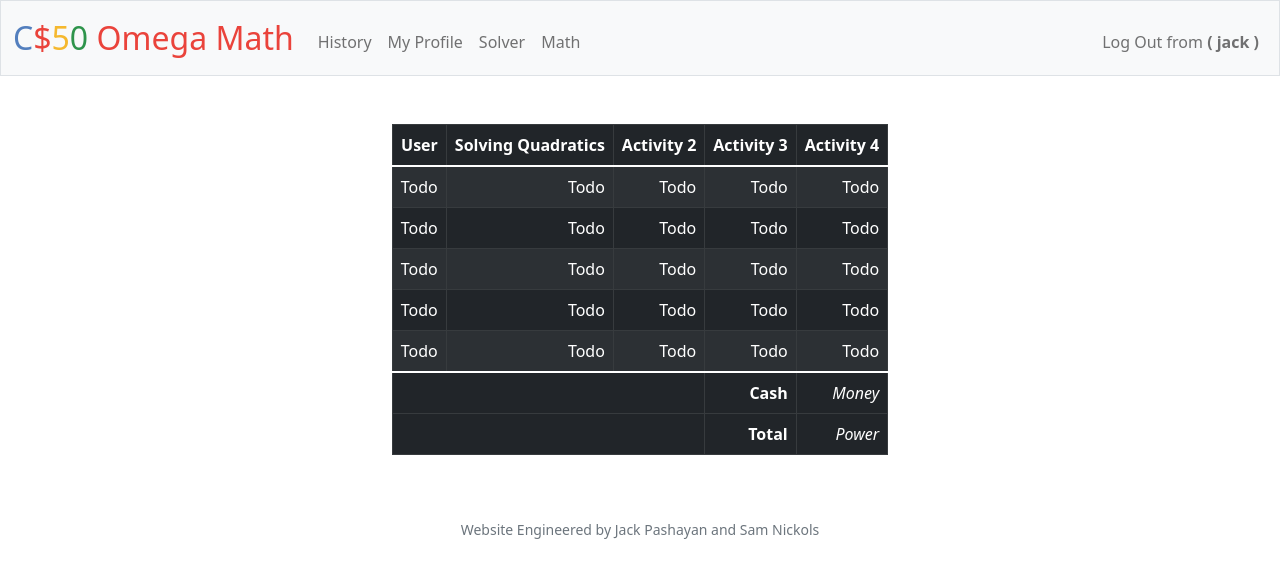
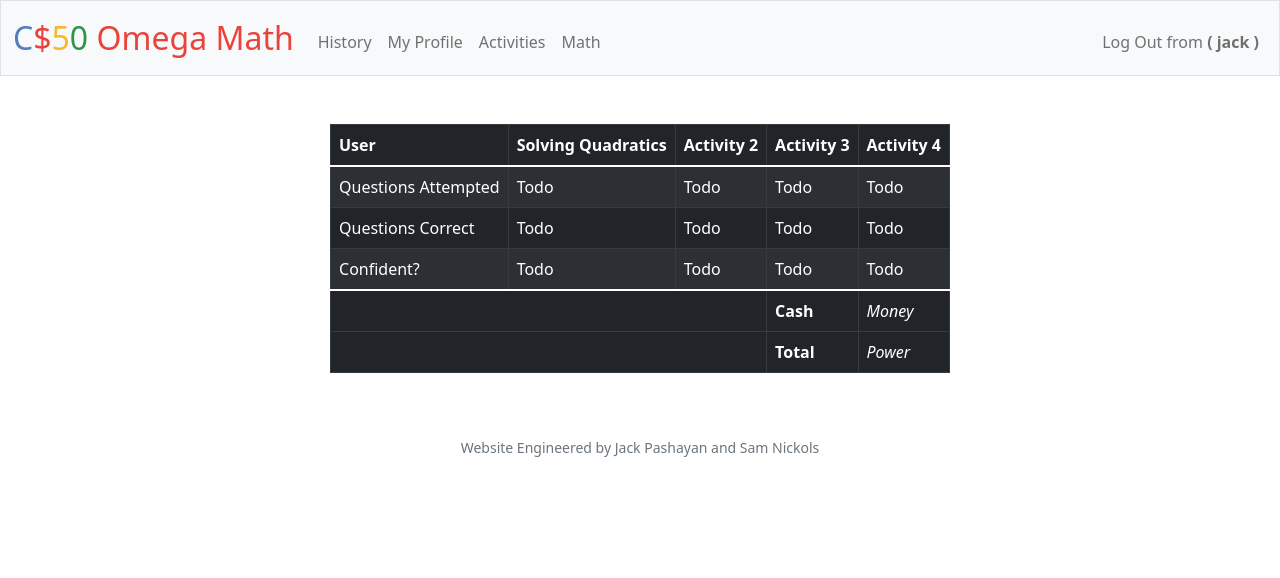
Before and after one commit to jackberrypassionfruit/CS50_Project, a Flask app: page / in a window 1280 px wide. Shown: the top 578 px of the page. Run offline with Flask 2, Linux system fonts and the light colour scheme; a user stored in the database is signed in; some libraries are stand-ins or nearby versions.

Commit message:
changed a lot honestly

```diff
--- a/app.py
+++ b/app.py
@@ -83,9 +83,64 @@ def register():
         return render_template("register.html")
 
 
+@app.route("/login", methods=["GET", "POST"])
+def login():
+    """Log user in"""
 
-@app.route("/solver", methods=["GET", "POST"])
-def solver():
+    # Forget any user_id
+    session.clear()
+
+    # User reached route via POST (as by submitting a form via POST)
+    if request.method == "POST":
+
+        # Ensure username was submitted
+        if not request.form.get("username"):
+            return apology("must provide username", 400)
+
+        # Ensure password was submitted
+        elif not request.form.get("password"):
+            return apology("must provide password", 400)
+
+        # Query database for username
+        rows = db.execute("SELECT * FROM users WHERE username = ?", request.form.get("username"))
+
+        # Ensure username exists and password is correct
+        if len(rows) != 1 or not check_password_hash(rows[0]["hash"], request.form.get("password")):
+            return apology("invalid username and/or password", 400)
+
+        # Remember which user has logged in
+        session["user_id"] = rows[0]["id"]
+        session["name"] = rows[0]["username"]
+
+        # Flashing!
+        flash("Logged In!")
+
+        # Redirect user to home page
+        return redirect("/")
+
+    # User reached route via GET (as by clicking a link or via redirect)
+    else:
+        return render_template("login.html")
+
+
+@app.route("/logout")
+def logout():
+    """Log user out"""
+
+    # Forget any user_id
+    session.clear()
+
+    # Redirect user to login form
+    return redirect("/")
+
+
+@app.route("/activities")
+def activities():
+    return render_template("activities.html")
+
+
+@app.route("/quadraticsEasy", methods=["GET", "POST"])
+def quadratics():
     if request.method == "POST":
         problems = [mathgen.genById(21), mathgen.genById(50)]
 
@@ -96,12 +151,12 @@ def solver():
         ans1 = int(request.form.get("ans1"))
         ans2 = int(request.form.get("ans2"))
 
-
-
         roots = []
 
 
-        if int(coeffA) == 1:
+        if int(coeffC == 0):
+            roots = [0, -1 * coeffB / coeffA]
+        elif int(coeffA) == 1:
             """ Easy mode
             Steps:
             1) Make a list of factors of C
@@ -140,11 +195,11 @@ def solver():
                 if flip * pair[0] + (flip * op * pair[1]) == coeffB:
                     # flash("Roots of the solution are: ")
                     # flash([flip * pair[0], flip * op * pair[1]])
-                    roots = [-1 * flip * pair[0], -1 *  flip * op * pair[1]]
+                    roots = [-1 * flip * pair[0], -1 * flip * op * pair[1]] # -1 * because finding roots, not factored form
                 elif flip * pair[1] + (flip * op * pair[0]) == coeffB:
                     # flash("Roots of the solution are: ")
                     # flash([flip * pair[1], flip * op * pair[0]])
-                    roots = [-1 * flip * pair[1], -1 *  flip * op * pair[0]]
+                    roots = [-1 * flip * pair[1], -1 * flip * op * pair[0]]
 
 
 
@@ -155,14 +210,13 @@ def solver():
         if ans1 in roots and ans2 in roots:
             flash("Yup!")
         else:
-            flash(f"Nah, they were {roots}")
-            flash(problems[0])
+            flash(f"Nah, answers are {roots}")
 
-        return render_template("solver.html", problems=problems)
+        return render_template("quadraticsEasy.html", problems=problems)
     else:
         problems = [mathgen.genById(21), mathgen.genById(50)]
 
-        return render_template("solver.html", problems=problems)
+        return render_template("quadraticsEasy.html", problems=problems)
 
 
 @app.route("/math")
--- a/static/schema.sql
+++ b/static/schema.sql
@@ -2,14 +2,14 @@ CREATE TABLE users (
     id INTEGER NOT NULL,
     username TEXT NOT NULL,
     hash TEXT NOT NULL,
-    tot_points INTEGER NOT NULL DEFAULT 0,
     PRIMARY KEY(id)
 );
 
 CREATE TABLE math_activities (
     user_id INTEGER NOT NULL,
     title TEXT NOT NULL,
-    points INTEGER NOT NULL,
-
+    id INTEGER NOT NULL,
+    correct INTEGER NOT NULL DEFAULT 0,
+    attempted INTEGER NOT NULL DEFAULT 0,
     FOREIGN KEY(user_id) REFERENCES users(id)
 );
--- a/static/styles.css
+++ b/static/styles.css
@@ -19,7 +19,7 @@ nav .navbar-brand .green {
   margin-left: auto;
   margin-right: auto;
   width: fit-content;
-  text-align: right;
+  text-align: left;
 }
 
 .hello div {
@@ -29,15 +29,15 @@ nav .navbar-brand .green {
   color: purple;
 }
 
-#quad {
-  width: 50vw;
+.quadEQ {
+  width: 40vw;
 }
 
 .todo {
   text-align: left;
 }
 
-.steps {
+.regular, .cWasZero {
   display: flex;
 }
 
@@ -46,6 +46,19 @@ nav .navbar-brand .green {
   flex-flow: column nowrap;
   width: 25vw;
   margin: 2vw;
+  align-items: flex-end;
+}
+
+.btn {
+  width: fit-content;
+}
+
+.contents {
+  display: flex;
+}
+
+.card {
+  margin: 25px;
 }
 
 /*# sourceMappingURL=styles.css.map */
--- a/static/styles.scss
+++ b/static/styles.scss
@@ -22,7 +22,7 @@ nav {
     margin-left: auto;
     margin-right: auto;
     width: fit-content;
-    text-align: right;
+    text-align: left;
 }
 
 .hello {
@@ -34,15 +34,15 @@ nav {
     }
 }
 
-#quad {
-    width: 50vw;
+.quadEQ {
+    width: 40vw;
 }
 
 .todo {
     text-align: left;
 }
 
-.steps {
+.regular, .cWasZero {
     display: flex;
 }
 .step1, .step2, .step3 {
@@ -50,4 +50,17 @@ nav {
     flex-flow: column nowrap;
     width: 25vw;
     margin: 2vw;
+    align-items: flex-end;
 }
+
+.btn {
+    width: fit-content;
+}
+
+.contents {
+    display: flex;
+}
+
+.card {
+    margin: 25px;
+}
--- a/templates/index.html
+++ b/templates/index.html
@@ -26,16 +26,30 @@
             <tbody>
 
                 <!-- List all holdings for the given user -->
-                {% for row in range(5) %}
                 <tr>
-                        <td>Todo</td>
+                    <td>Questions Attempted</td>
                     <td>Todo</td>
                     <td>Todo</td>
                     <td>Todo</td>
                     <td>Todo</td>
                 </tr>
 
-                {% endfor %}
+                <tr>
+                    <td>Questions Correct</td>
+                    <td>Todo</td>
+                    <td>Todo</td>
+                    <td>Todo</td>
+                    <td>Todo</td>
+                </tr>
+
+                <tr>
+                    <td>Confident?</td>
+                    <td>Todo</td>
+                    <td>Todo</td>
+                    <td>Todo</td>
+                    <td>Todo</td>
+                </tr>
+
             </tbody>
             <tfoot>
                 <tr>
--- a/templates/layout.html
+++ b/templates/layout.html
@@ -29,7 +29,7 @@
                         <ul class="navbar-nav me-auto mt-2">
                             <li class="nav-item"><a class="nav-link" href="/history">History</a></li>
                             <li class="nav-item"><a class="nav-link" href="/profile">My Profile</a></li>
-                            <li class="nav-item"><a class="nav-link" href="/solver">Solver</a></li>
+                            <li class="nav-item"><a class="nav-link" href="/activities">Activities</a></li>
                             <li class="nav-item"><a class="nav-link" href="/math">Math</a></li>
 
                         </ul>
```
Also changed, not shown: templates/activities.html (added, +44 -0 lines), templates/quadraticsEasy.html (renamed from templates/solver.html, +66 -28 lines), omegaMath.db, 3 other files. Lines whose indentation alone changed are shown as unchanged.
